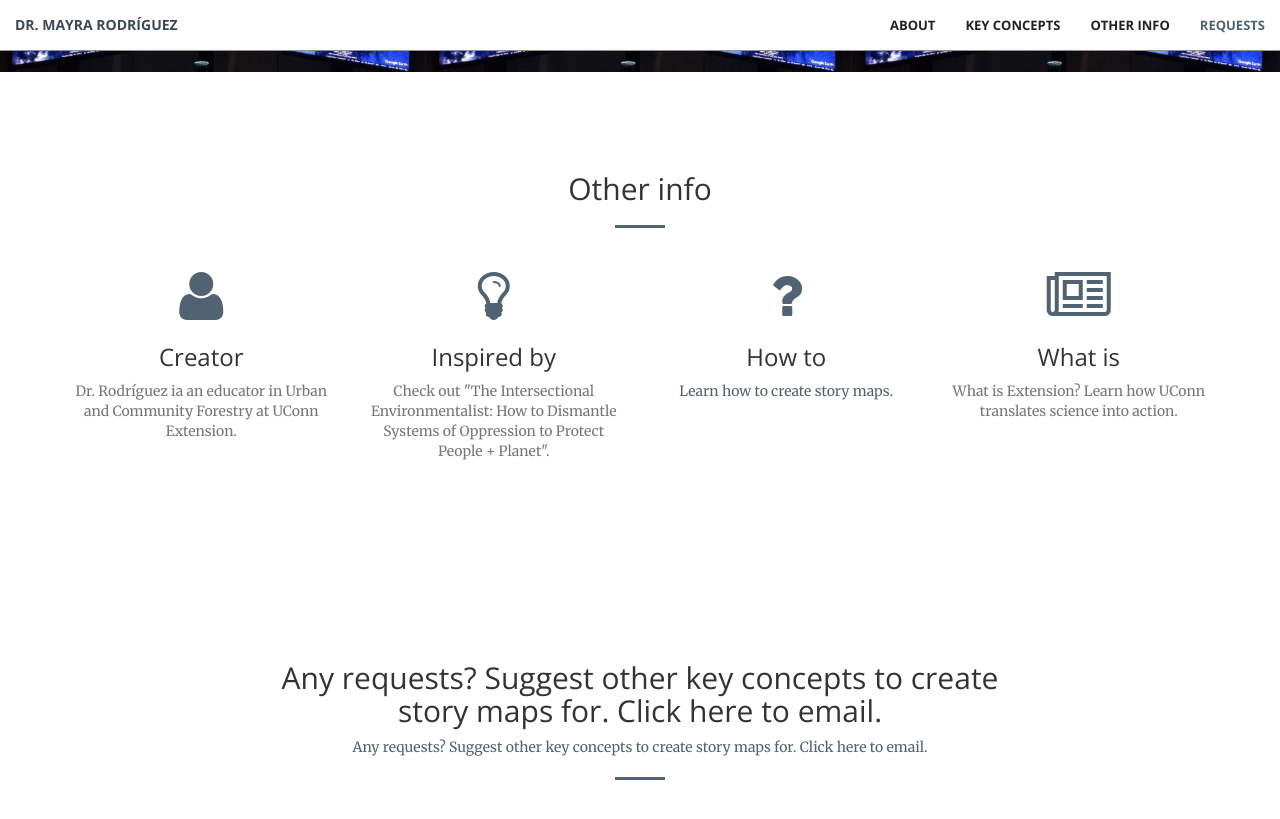
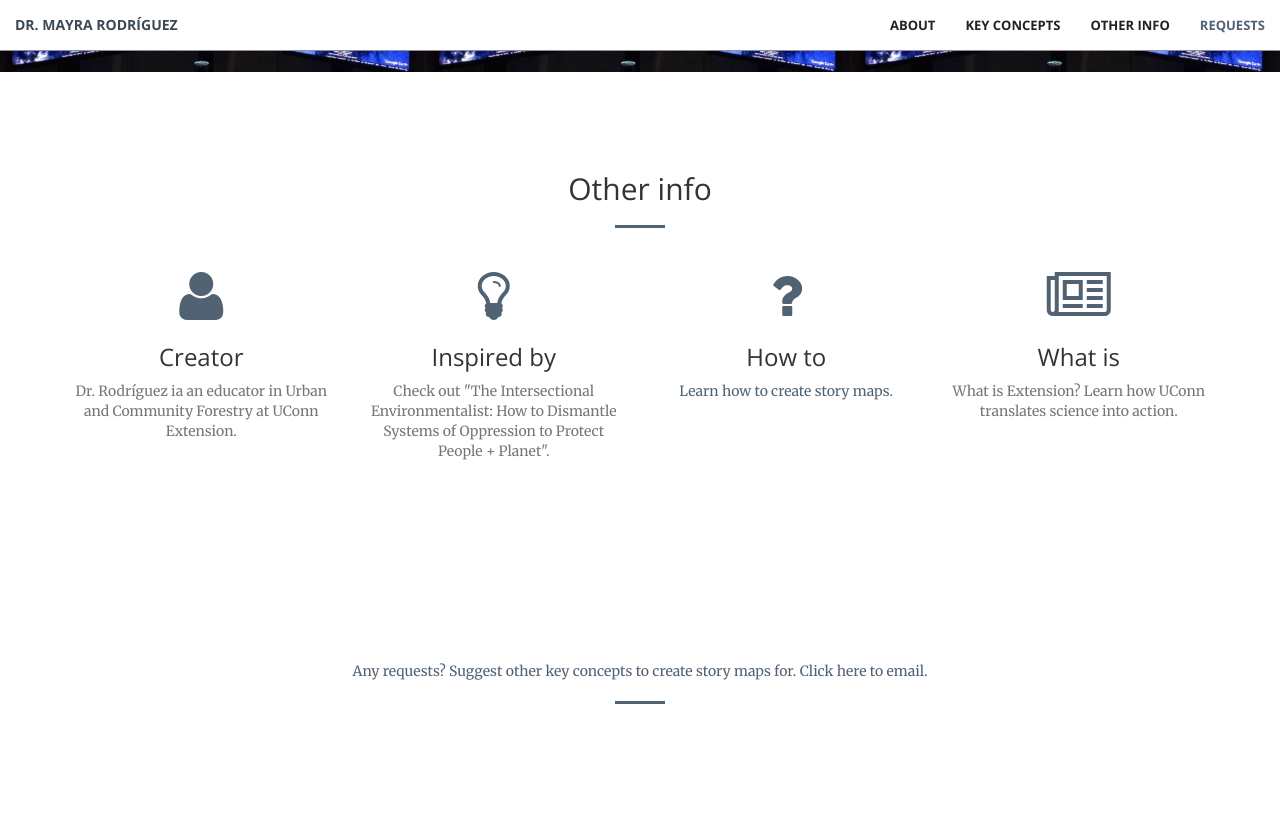
Before and after one commit to peopleandplanet/peopleandplanet.github.io, a Jekyll site: the page built from index.html, in a window 1280 px wide and 900 px high, scrolled down 2802 px. Shown: the top 819 px of the window. Built offline with Jekyll 4.4.1, drawn with Linux system fonts in a browser that asks for light colours.

Commit message:
Update contact.html

```diff
--- a/_includes/contact.html
+++ b/_includes/contact.html
@@ -2,7 +2,6 @@
     <div class="container">
         <div class="row">
             <div class="col-lg-8 col-lg-offset-2 text-center">
-                <h2 class="section-heading">Any requests? Suggest other key concepts to create story maps for. Click here to email.</h2>
                 <a href="mailto:mayra.rodriguez_gonzalez@uconn.edu">Any requests? Suggest other key concepts to create story maps for. Click here to email.</a>
                 <hr class="primary">
                 <p></p>
```
